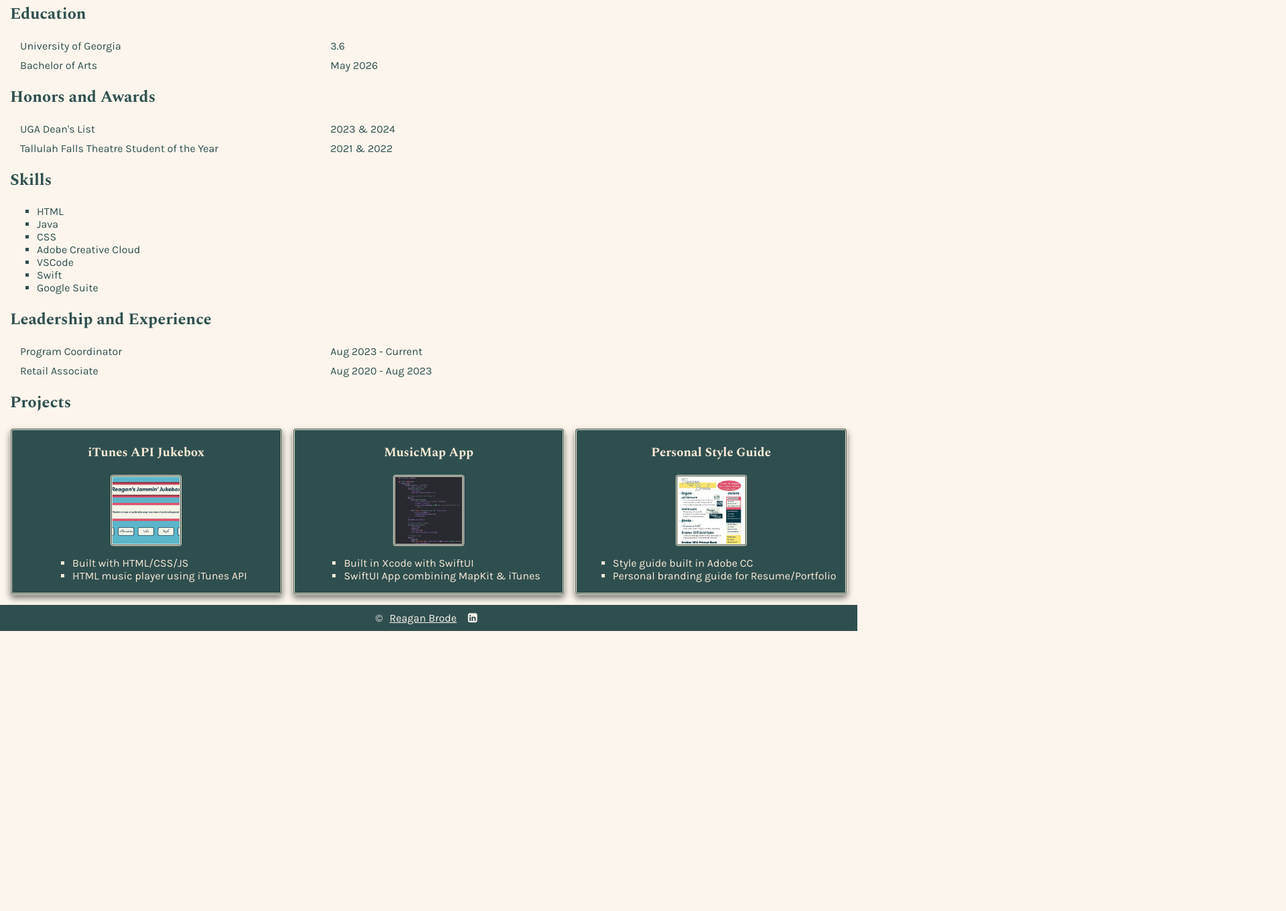
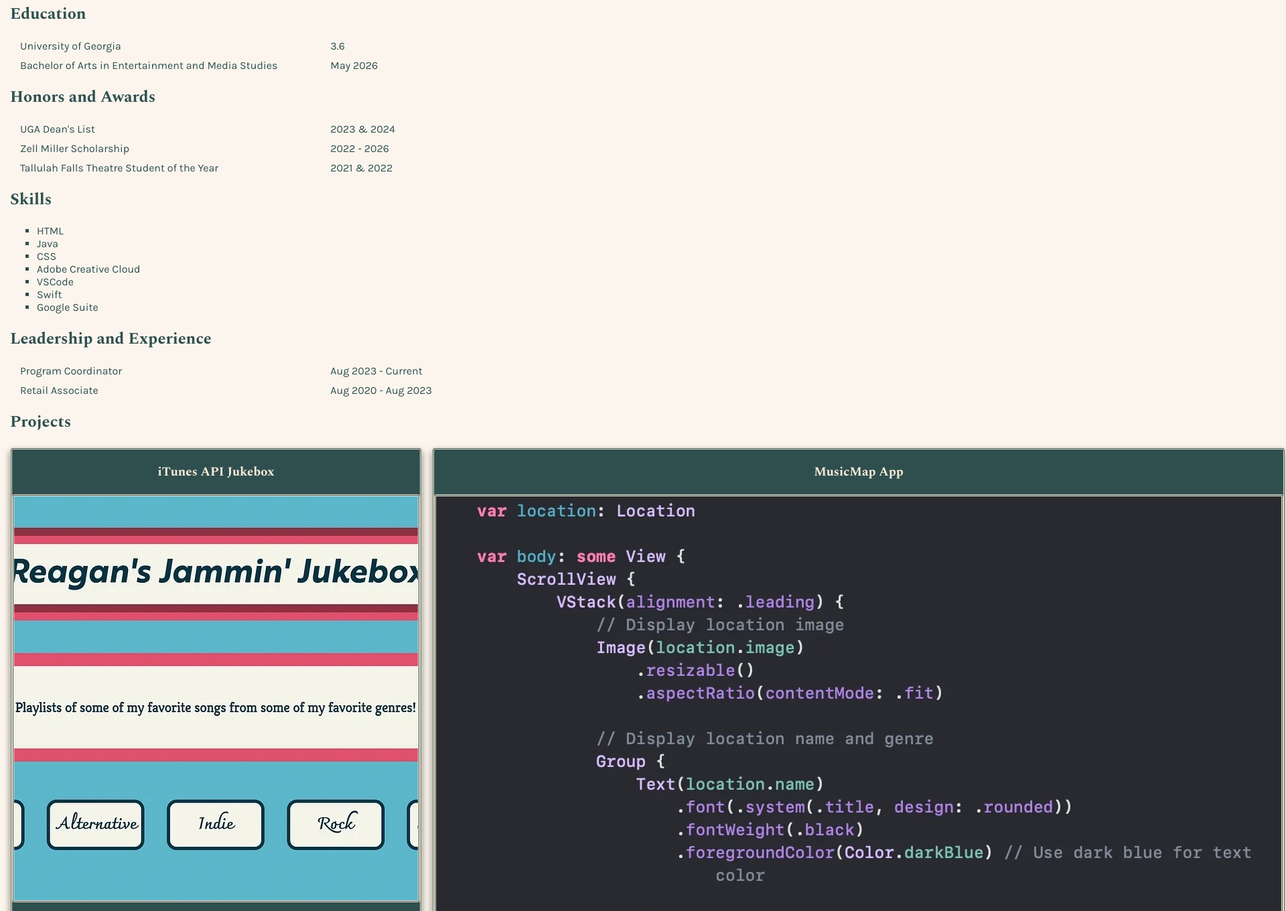
Before and after one commit to reaganbrode/reaganbrode.github.io, a website: page index.html in a window 1280 px wide. Shown: the part 547-1907 px from the top of the page at 67% size, 1920 px wide, since content can reach past the window. Before the commit the page ends 1489 px from the top, so only its background shows below. Drawn offline with nearby package versions, Linux system fonts and the light colour scheme; a web font is replaced by a local one.

Commit message:
Update index.html

```diff
--- a/index.html
+++ b/index.html
@@ -18,12 +18,15 @@
         <h1>Reagan Brode</h1>
         <img src="images/headshot.jpeg" alt="Personal Headshot" height="300">
     </header>
+
+    <div class="subheader">
     <p class="address">
         Timothy Road, Athens, GA 30606 • (706) 892-6635 • rab60579@uga.edu
     </p>
     <p class="tagline">
         A love of learning and creation melding to make more.
     </p>
+    </div>
 
     <hr>
 
@@ -32,7 +35,7 @@
         <dl>
             <dt>University of Georgia</dt>
                 <dd>3.6</dd>
-            <dt>Bachelor of Arts</dt>
+            <dt>Bachelor of Arts in Entertainment and Media Studies</dt>
                 <dd>May 2026</dd>
         </dl>
     </section>
@@ -42,6 +45,8 @@
         <dl>
             <dt>UGA Dean's List</dt>
                 <dd>2023 & 2024</dd>
+            <dt>Zell Miller Scholarship</dt>
+                <dd>2022 - 2026</dd>
             <dt>Tallulah Falls Theatre Student of the Year</dt>
                 <dd>2021 & 2022</dd>
         </dl>
@@ -73,30 +78,39 @@
     <section>
         <h2>Projects</h2>
         <div class="three-col">
+            <a href="https://reaganbrode.com/web-dev/itunes-api-jukebox/" target="_blank">
                 <div class="card">
                     <h3>iTunes API Jukebox</h3>
-                <img src="images/Jukebox.jpeg" alt="Homepage of HTML site" width="100">
+                    <img src="images/Jukebox.jpeg" alt="Homepage of HTML site">
                     <ul>
                         <li>Built with HTML/CSS/JS</li>
                         <li>HTML music player using iTunes API</li>
                     </ul>
                 </div>
+            </a>
+
+            <a href="https://reaganbrode.com/web-dev/itunes-api-jukebox/" target="_blank">
                 <div class="card">
                     <h3>MusicMap App</h3>
-                <img src="images/MusicMap.jpeg" alt="Swift code snippet for section view of app" width="100">
+                    <img src="images/MusicMap.jpeg" alt="Swift code snippet for section view of app">
                     <ul>
                         <li>Built in Xcode with SwiftUI</li>
                         <li>SwiftUI App combining MapKit & iTunes</li>
                     </ul>
                 </div>
+            </a>
+
+            <a href="https://reaganbrode.com/design/personal-style-guide/" target="_blank">
                 <div class="card">
                     <h3>Personal Style Guide</h3>
-                <img src="images/styleguide.jpeg" alt="Section of personal style guide" width="100">
+                    <img src="images/styleguide.jpeg" alt="Section of personal style guide">
                     <ul>
                         <li>Style guide built in Adobe CC</li>
                         <li>Personal branding guide for Resume/Portfolio</li>
                     </ul>
                 </div>
+            </a>
+
         </div>
     </section>
 
```
Lines whose indentation alone changed are shown as unchanged.
